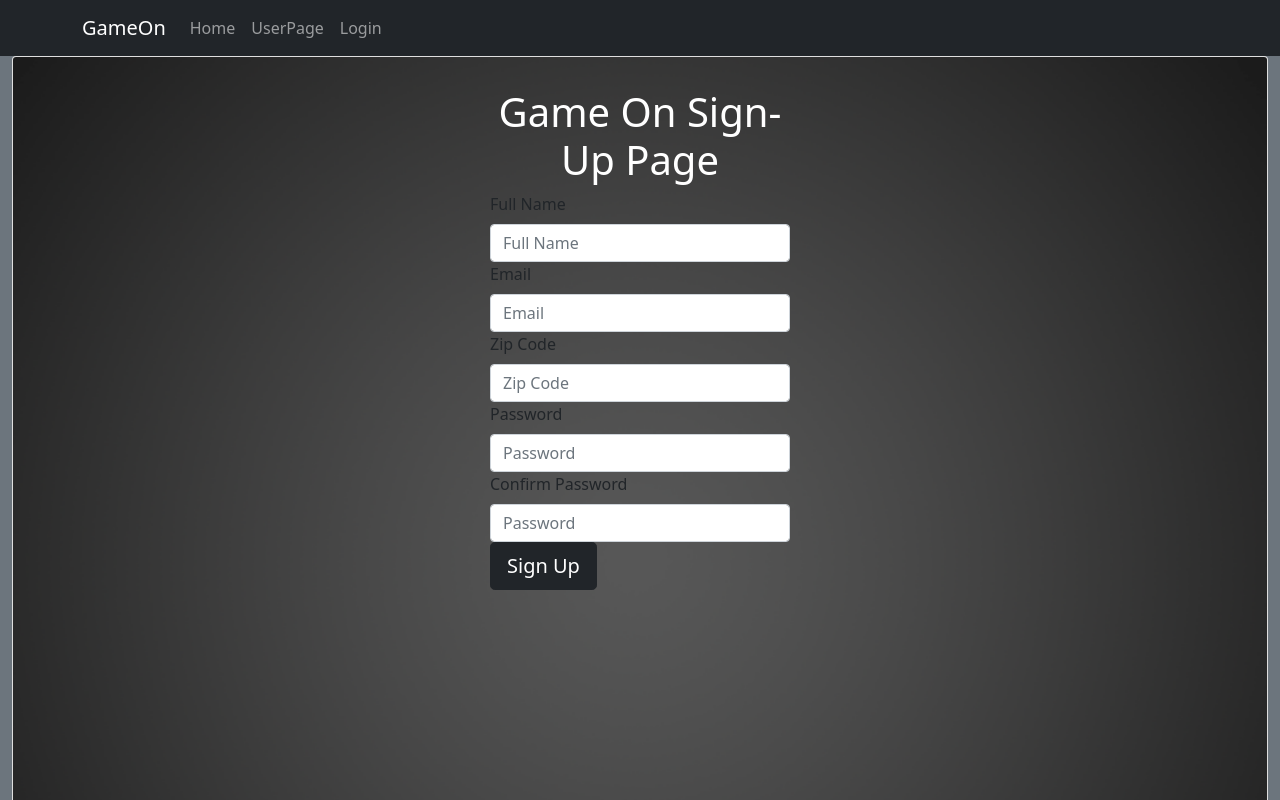
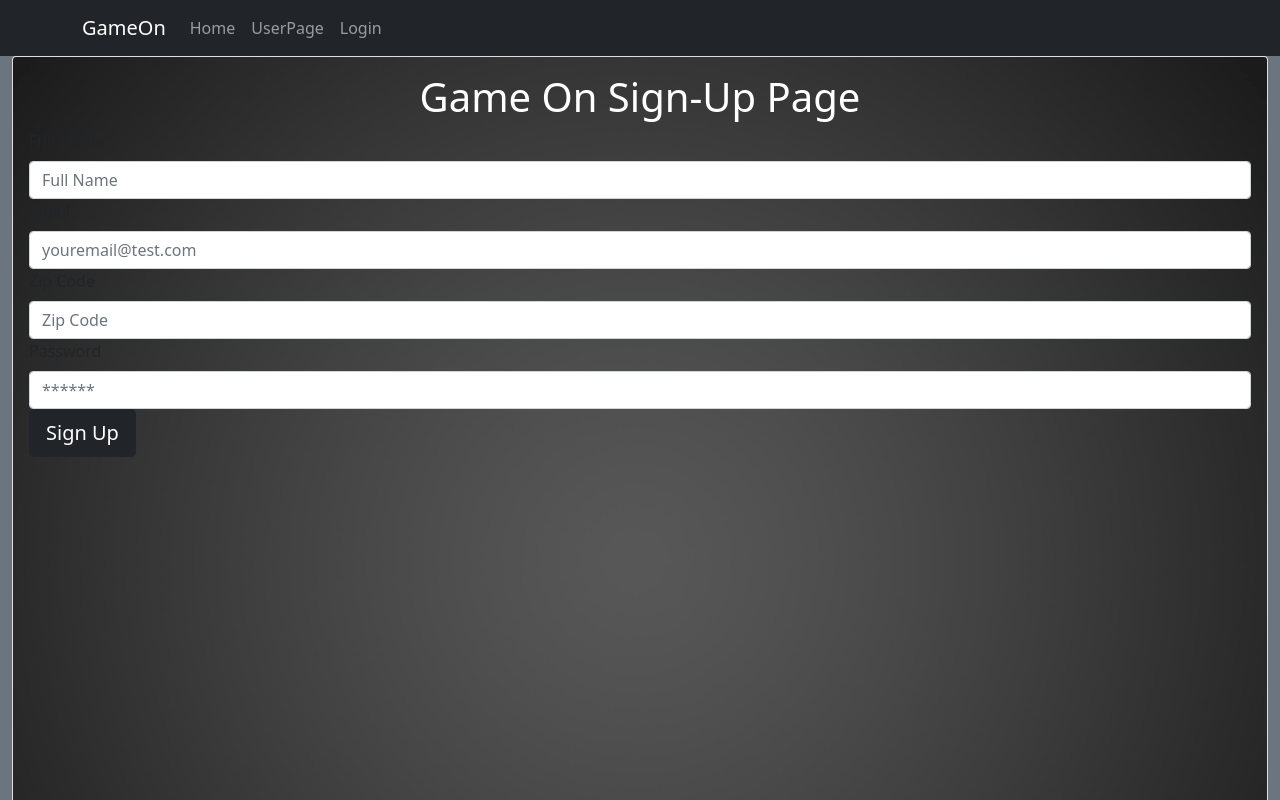
Before and after one commit to danshoup/Game-On, a React (Create React App) app in the folder client/: page /signup in a window 1280 px wide. Shown: the top 800 px of the page. Built offline with nearby package versions, Linux system fonts and the light colour scheme.

Commit message:
Update SignUp

```diff
--- a/client/src/components/SignUp.js
+++ b/client/src/components/SignUp.js
@@ -1,40 +1,81 @@
-import React, { Component } from 'react';
+import React, { Component, useState } from 'react';
+import { useMutation } from '@apollo/client';
+// import "./LoginWeb.css";
+import { ADD_USER } from '../utils/mutations';
+import Auth from '../utils/auth';
 import Button from 'react-bootstrap/Button';
 import Form from 'react-bootstrap/Form';
 import Card from 'react-bootstrap/Card';
 
-class SignUp extends Component {
-  render() {
+function SignUp(props) {
+  const [formState, setFormState] = useState({ name: '', email: '', password: '', zipCode: '' });
+  const [SignUp, { error }] = useMutation(ADD_USER);
+
+  const handleFormSubmit = async (event) => {
+    event.preventDefault();
+    try {
+      const mutationResponse = await SignUp({
+        variables: { name: formState.name, email: formState.email, password: formState.password, zipCode: formState.zipCode },
+      });
+      const token = mutationResponse.data.addUser.token;
+      Auth.login(token);
+    } catch (e) {
+      console.log(e);
+    }
+  };
+
+  const handleChange = event => {
+    const { name, value } = event.target;
+    setFormState({
+      ...formState,
+      [name]: value,
+    });
+  };
     return (
       <>
       <Card>
       <Card.Img src="/img/862202--1-@1x.png" alt="Card image" />
         <Card.ImgOverlay>
 
-      <Form className="signUp-form">
+      <Form onSubmit={handleFormSubmit} className="SignUp-form">
         <h1 className="font-weight-bold text-center text-white">Game On Sign-Up Page
         </h1>
         <Form.Group>
           <Form.Label>Full Name</Form.Label>
-          <Form.Control type="name" placeholder="Full Name"/>
+          <Form.Control
+          type="name"
+          placeholder="Full Name"
+          name="name"
+          id="email"
+          onChange={handleChange} />
         </Form.Group>
         <Form.Group>
           <Form.Label>Email</Form.Label>
-          <Form.Control type="email" placeholder="Email"/>
+          <Form.Control
+            placeholder="youremail@test.com"
+            name="email"
+            type="email"
+            id="email"
+            onChange={handleChange} />
         </Form.Group>
         <Form.Group>
           <Form.Label>Zip Code</Form.Label>
-          <Form.Control type="text" placeholder="Zip Code"/>
+          <Form.Control
+            type="text"
+            placeholder="Zip Code"
+            name="zipCode"
+            id="email"/>
         </Form.Group>
         <Form.Group>
           <Form.Label>Password</Form.Label>
-          <Form.Control type="password" placeholder="Password"/>
-        </Form.Group>
-        <Form.Group>
-          <Form.Label>Confirm Password</Form.Label>
-          <Form.Control type="password" placeholder="Password"/>
-        </Form.Group>
-        <Button className="btn-lg btn-dark btn-block">
+          <Form.Control
+            placeholder="******"
+            name="password"
+            type="password"
+            id="password"
+            onChange={handleChange}/>
+      </Form.Group>
+        <Button type="submit" className="btn-lg btn-dark btn-block">
           Sign Up
         </Button>
 
@@ -46,6 +87,5 @@ class SignUp extends Component {
       </>
     );
   }
-}
 
 export default SignUp;
--- a/client/src/utils/mutations.js
+++ b/client/src/utils/mutations.js
@@ -19,22 +19,22 @@ export const LOGIN_USER = gql`
 // firstName - lastName?
 export const ADD_USER = gql`
   mutation addUser(
-    $_id: String!,
     $name: String!,
     $email: String!,
     $password: String!,
     $zipCode: String!) {
-    createUser(
-      _id: $id,
+    addUser(
       name: $name,
       email: $email,
       password: $password,
       zipCode: $zipCode) {
+        token
+        user {
         _id
         name
         email
-        password
         zipCode
+      }
     }
   }
 `;
```
